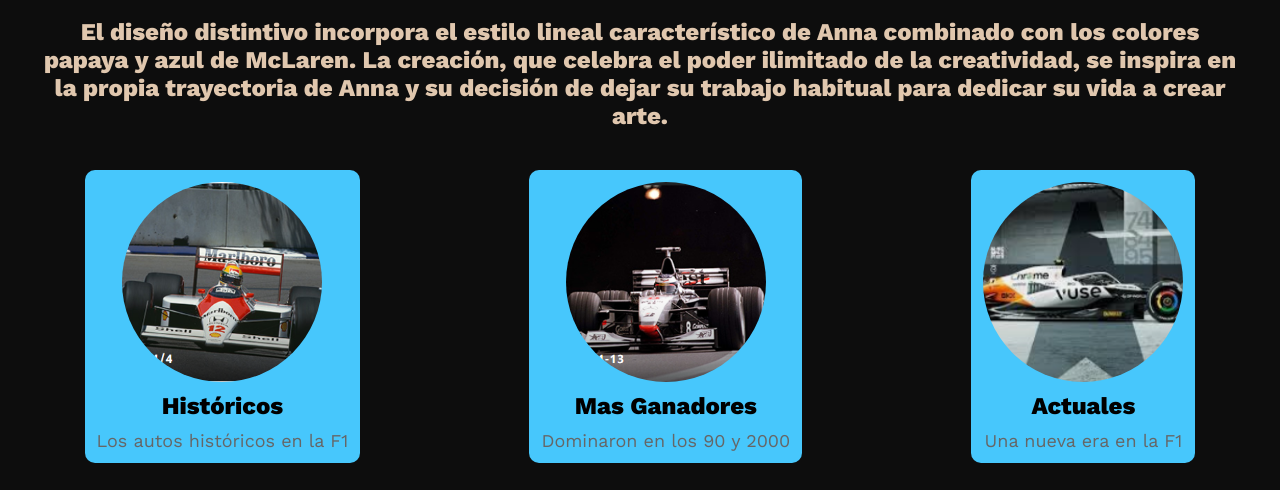
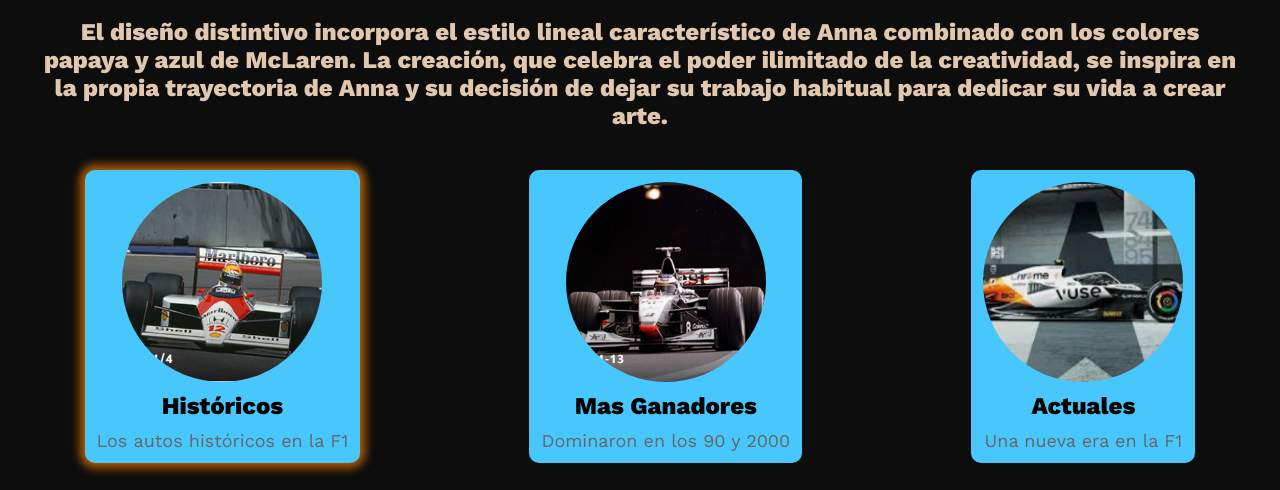
Before and after one commit to SebastianGallego/WebPage, a plain HTML site: page index.html in a window 1280 px wide. In both pictures the pointer is over the element 222 px from the left and 957 px from the top of the page. Shown: the part 641-1131 px from the top of the page. Drawn offline with nearby package versions, Linux system fonts and the light colour scheme.

Commit message:
card hover

```diff
--- a/styles.css
+++ b/styles.css
@@ -103,11 +103,9 @@ nav {
 
   }
 
-  .containerCards:hover {
+  .card:hover {
 
-
-
-
+    box-shadow: 0 0 10px 5px rgba(255, 128, 0, 0.7);
   }
 
 
@@ -119,6 +117,7 @@ nav {
     background-color: #47c7fc;
     border-radius: 10px;
     padding: 12px;
+    transition: box-shadow 0.3s;
   }
 
   .card img {
```
